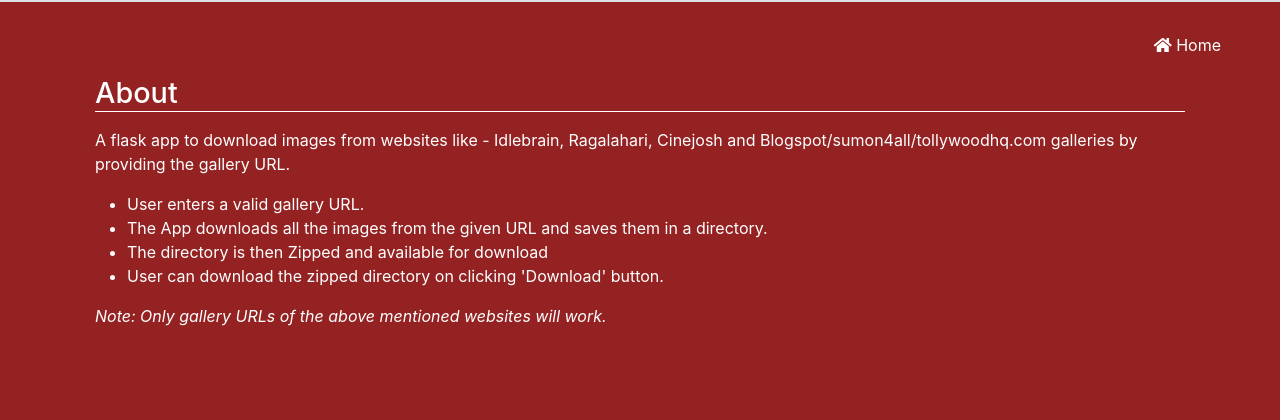
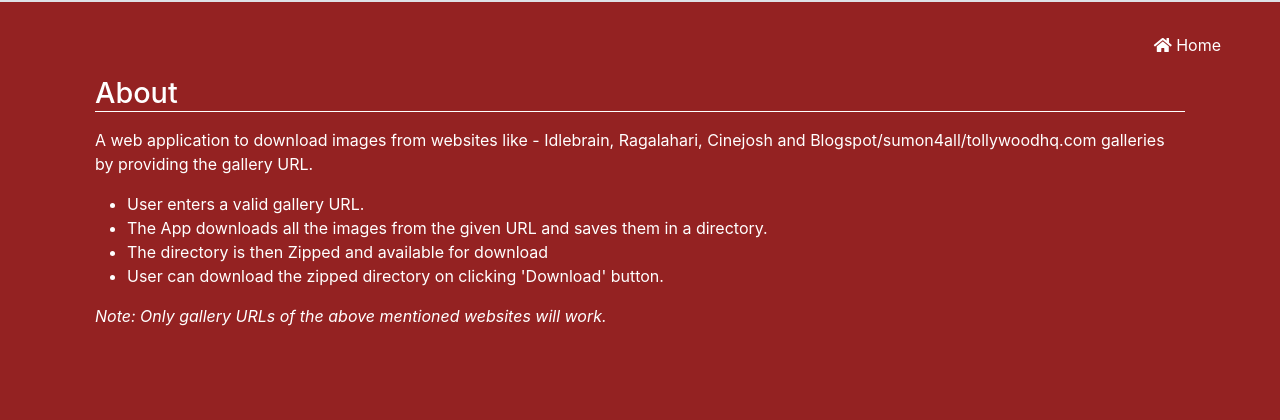
Before and after one commit to Ram-95/Image_downloader_flask, a Flask app: page /about in a window 1280 px wide. Shown: the top 420 px of the page. Run offline with Flask 2, Linux system fonts and the light colour scheme; some libraries are stand-ins or nearby versions.

Commit message:
Update about.html

```diff
--- a/templates/about.html
+++ b/templates/about.html
@@ -14,7 +14,7 @@
 <div class="container about">
     <article class="about-section">
         <h2 class="sub_title">About</h2>
-        <p>A flask app to download images from websites like - Idlebrain, Ragalahari, Cinejosh and
+        <p>A web application to download images from websites like - Idlebrain, Ragalahari, Cinejosh and
             Blogspot/sumon4all/tollywoodhq.com galleries by providing the gallery URL.</p>
         <ul>
             <li>User enters a valid gallery URL.</li>
```
